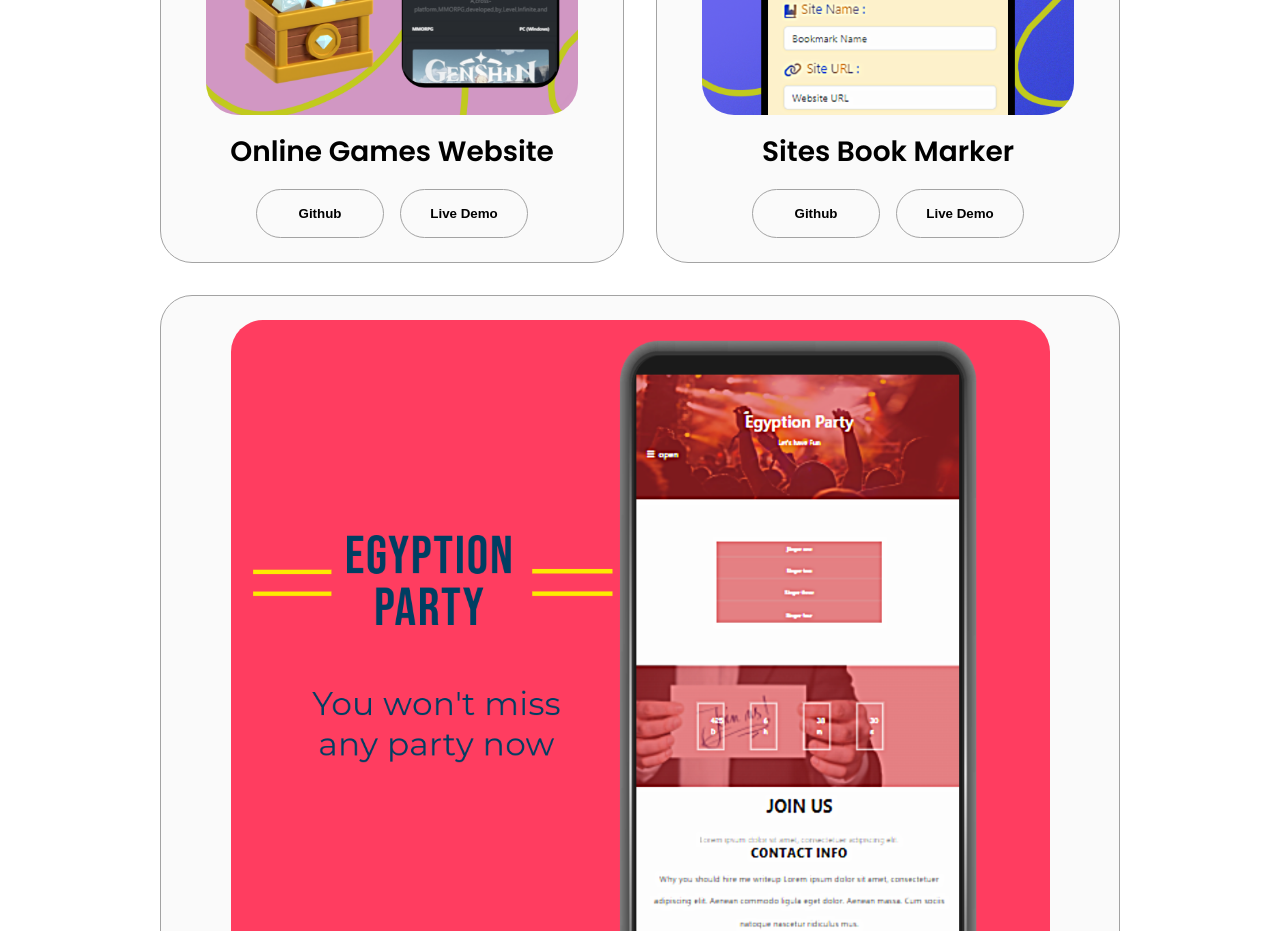
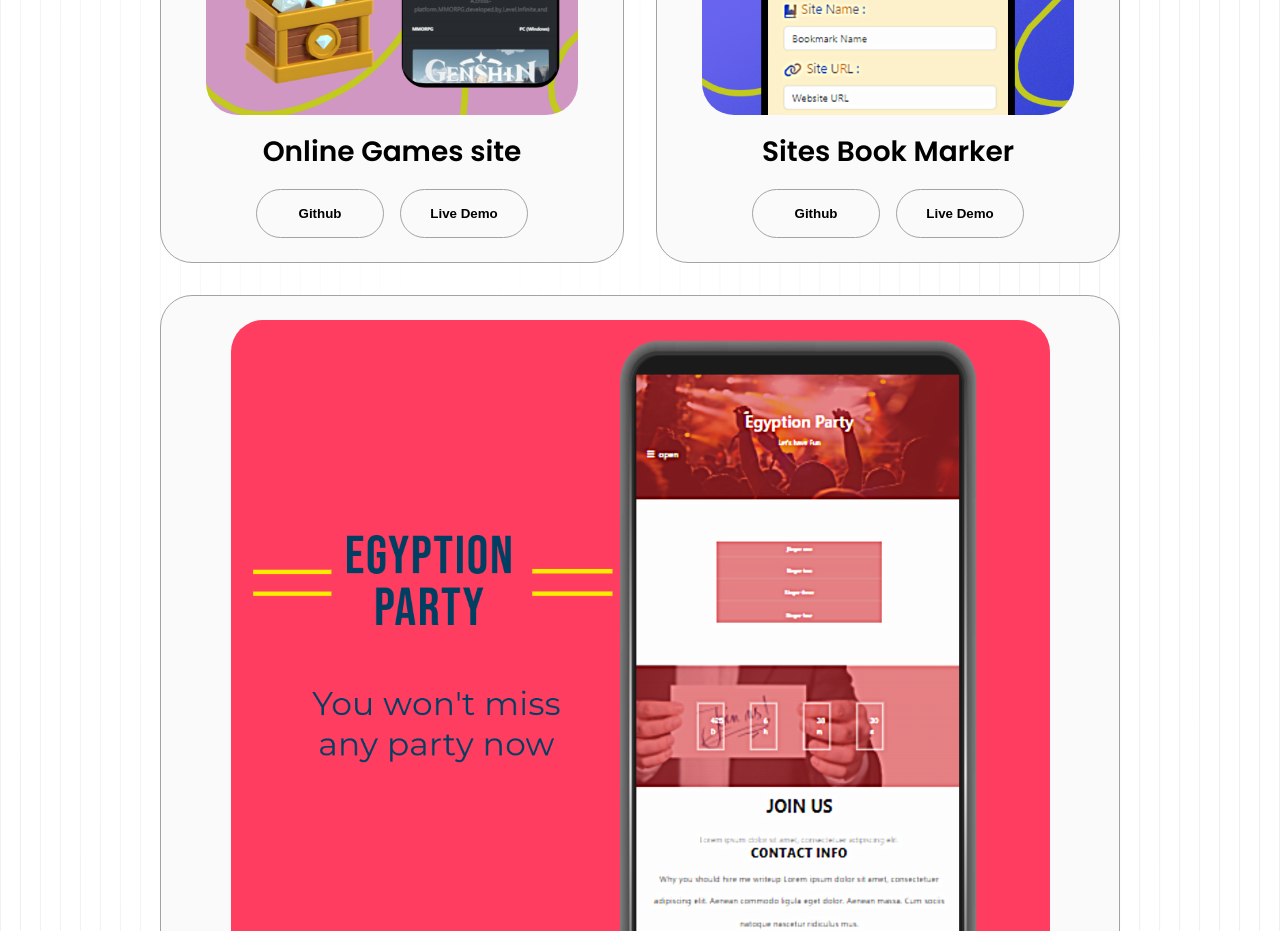
Before and after one commit to 3assem0/Portfolio, a plain HTML site: page index.html in a window 1280 px wide. Shown: the part 2980-3911 px from the top of the page. Drawn offline with Linux system fonts and the light colour scheme.

Commit message:
bgchanged

```diff
--- a/index.html
+++ b/index.html
@@ -10,6 +10,7 @@
     <link rel="stylesheet" href="mediaqueries.css" />
   </head>
   <body>
+    <div class="bgout">
     <nav id="desktop-nav">
       <div class="logo">Assem Ayman</div>
       <div>
@@ -288,7 +289,7 @@
                 class="project-img" />
             </div>
             <h2 class="experience-sub-title project-title">Online Games
-              Website</h2>
+              site</h2>
             <div class="btn-container">
               <button
                 class="btn btn-color-2 project-btn"
@@ -520,5 +521,6 @@
       <p>Copyright &copy; 2024 Assem Ayman. All Rights Reserved.</p>
     </footer>
     <script src="script.js"></script>
+  </div>
   </body>
 </html>
--- a/style.css
+++ b/style.css
@@ -6,9 +6,20 @@
   margin: 0;
   padding: 0;
 }
+.bgout{
 
+}
 body {
   font-family: "Poppins", sans-serif;
+  /* z-index: -1; */
+  /* width: 100%;
+  height: 100%; */
+  background-color: #10101000;
+  background-image: url(imgs/bg.png);
+  background-position: center center;
+  background-repeat: no-repeat;
+  background-size: 100% 100%;
+  /* z-index: 1; */
 }
 
 html {
```
Also changed, not shown: imgs/bg.png (added).
